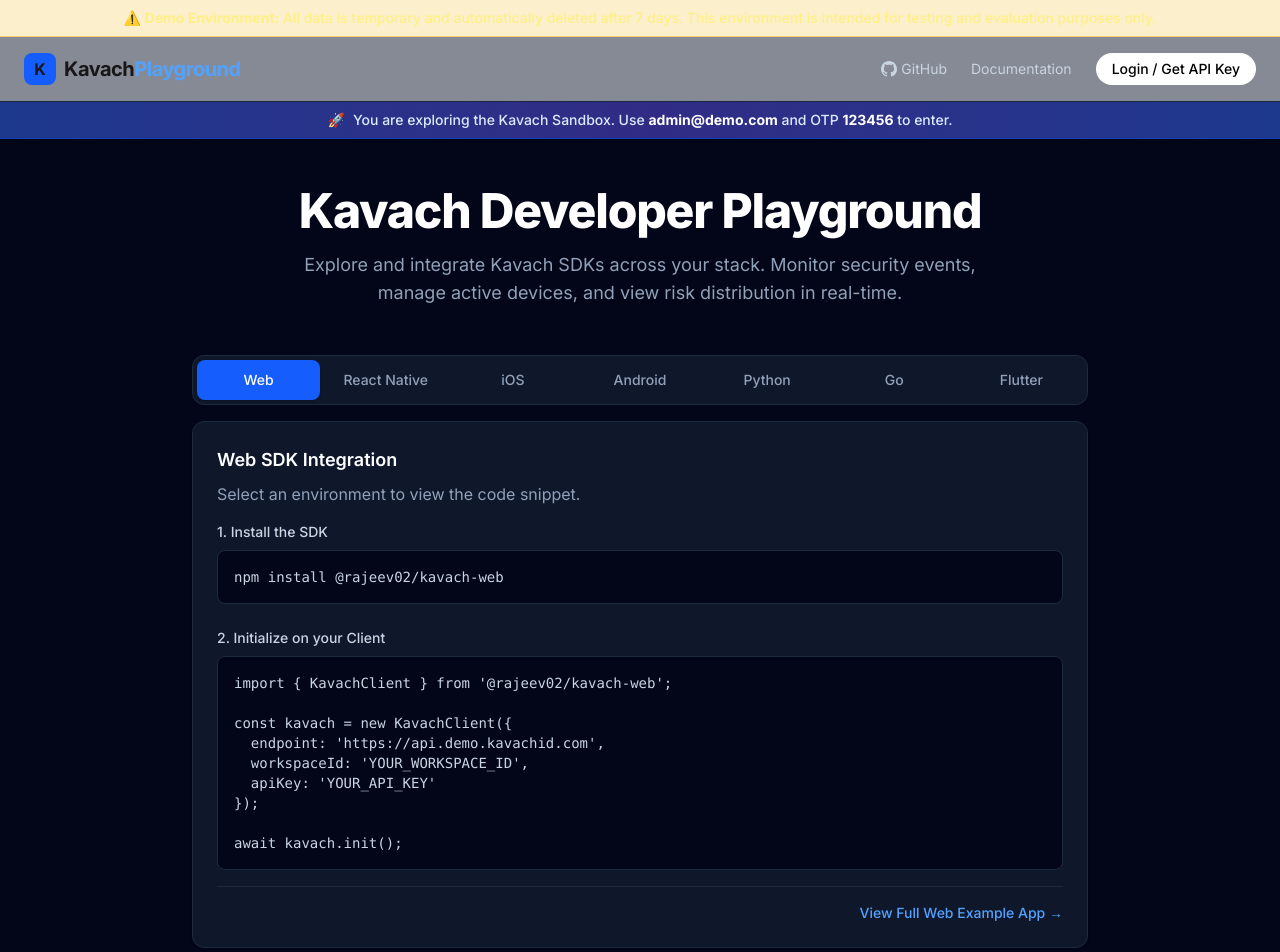
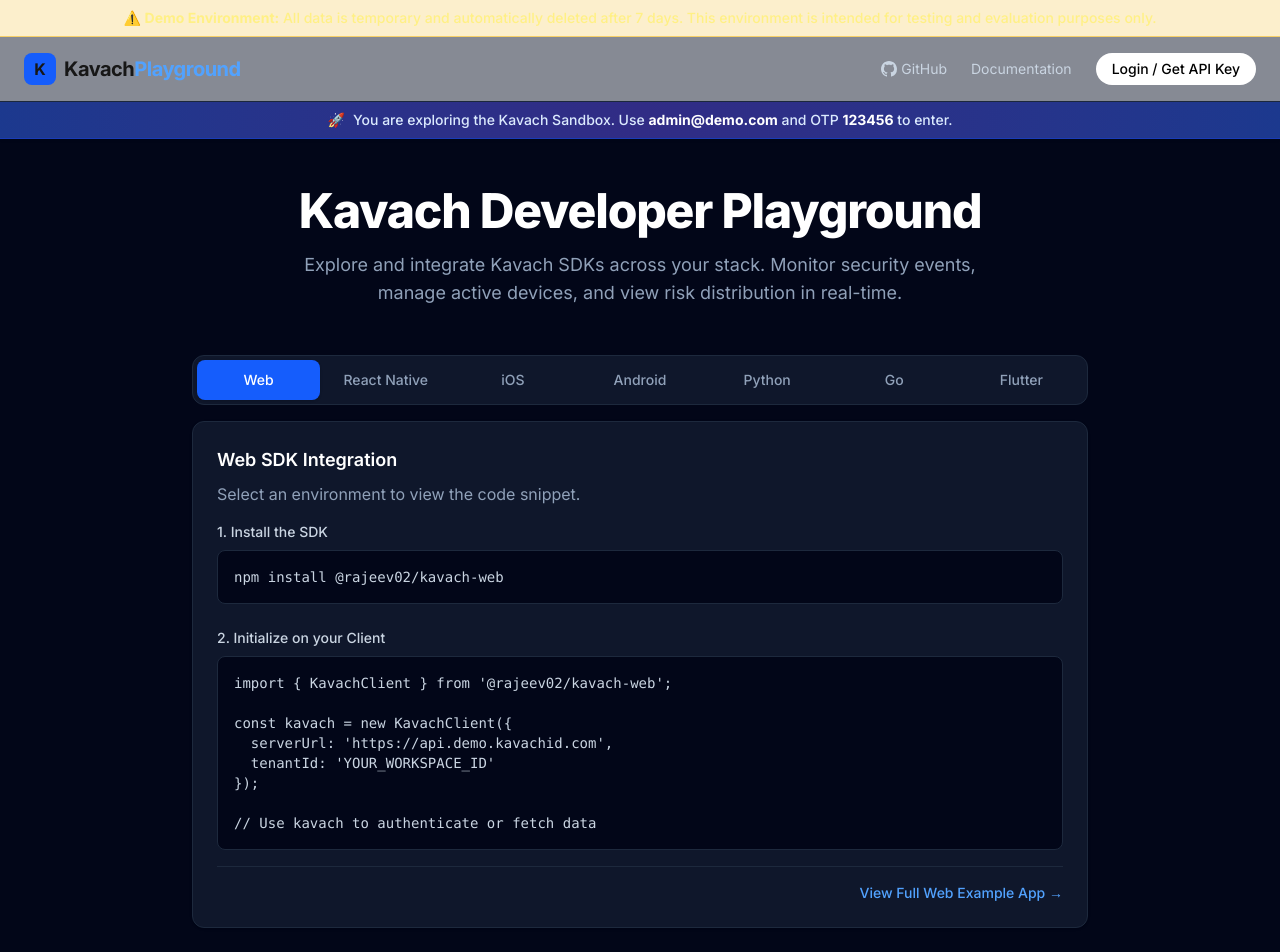
Before and after one commit to Rajeev02/kavach-playground, a Next.js app in the folder apps/playground/: page / in a window 1280 px wide. Shown: the top 952 px of the page. Built offline with nearby package versions, Linux system fonts and the light colour scheme; no server answers.

Commit message:
fix: update KavachClient configuration to use serverUrl and tenantId matching npm package types

```diff
--- a/apps/playground/src/components/SDKTabs.tsx
+++ b/apps/playground/src/components/SDKTabs.tsx
@@ -53,12 +53,11 @@
 {`import { KavachClient } from '@rajeev02/kavach-web';
 
 const kavach = new KavachClient({
-  endpoint: 'https://api.demo.kavachid.com',
-  workspaceId: '${workspaceId}',
-  apiKey: '${apiKey}'
+  serverUrl: 'https://api.demo.kavachid.com',
+  tenantId: '${workspaceId}'
 });
 
-await kavach.init();`}
+// Use kavach to authenticate or fetch data`}
                     </code>
                   </pre>
                 </div>
```
Also changed, not shown: 1 other file (tests, documents, lock files or other folders).
